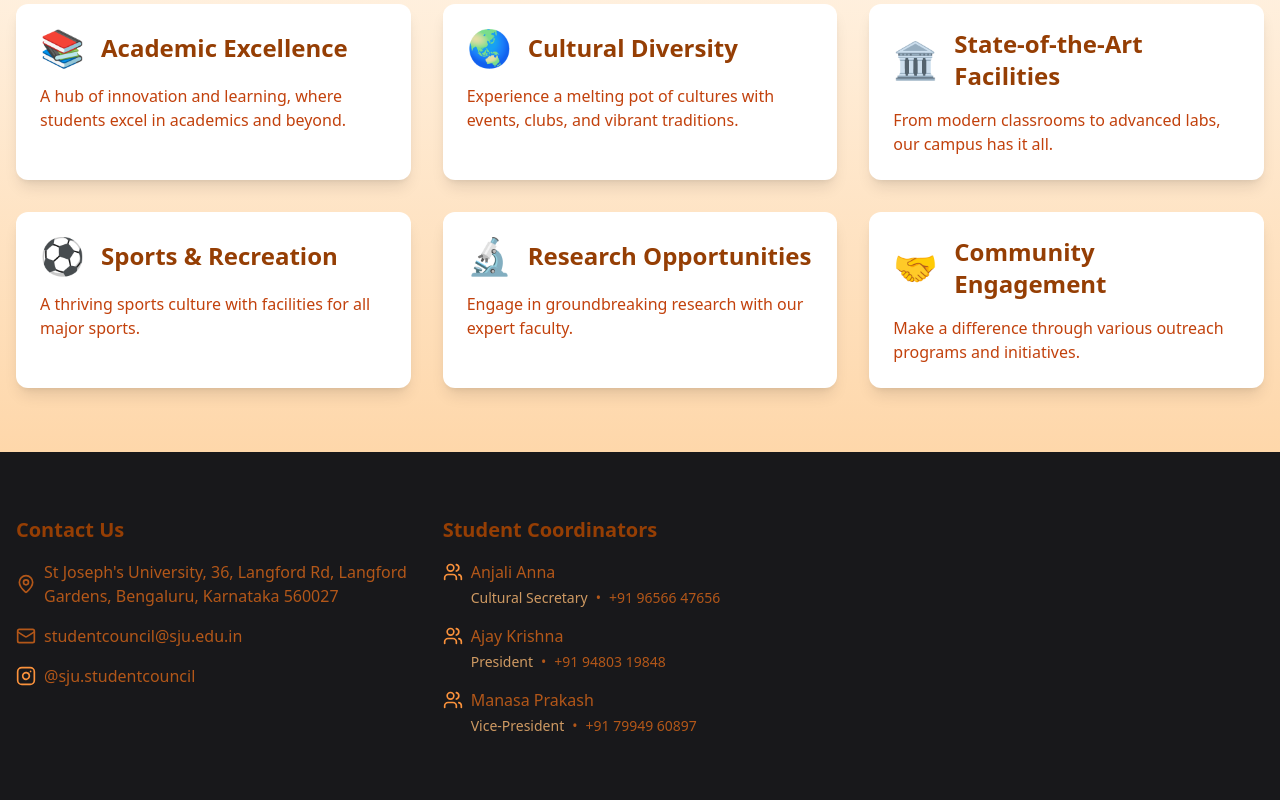
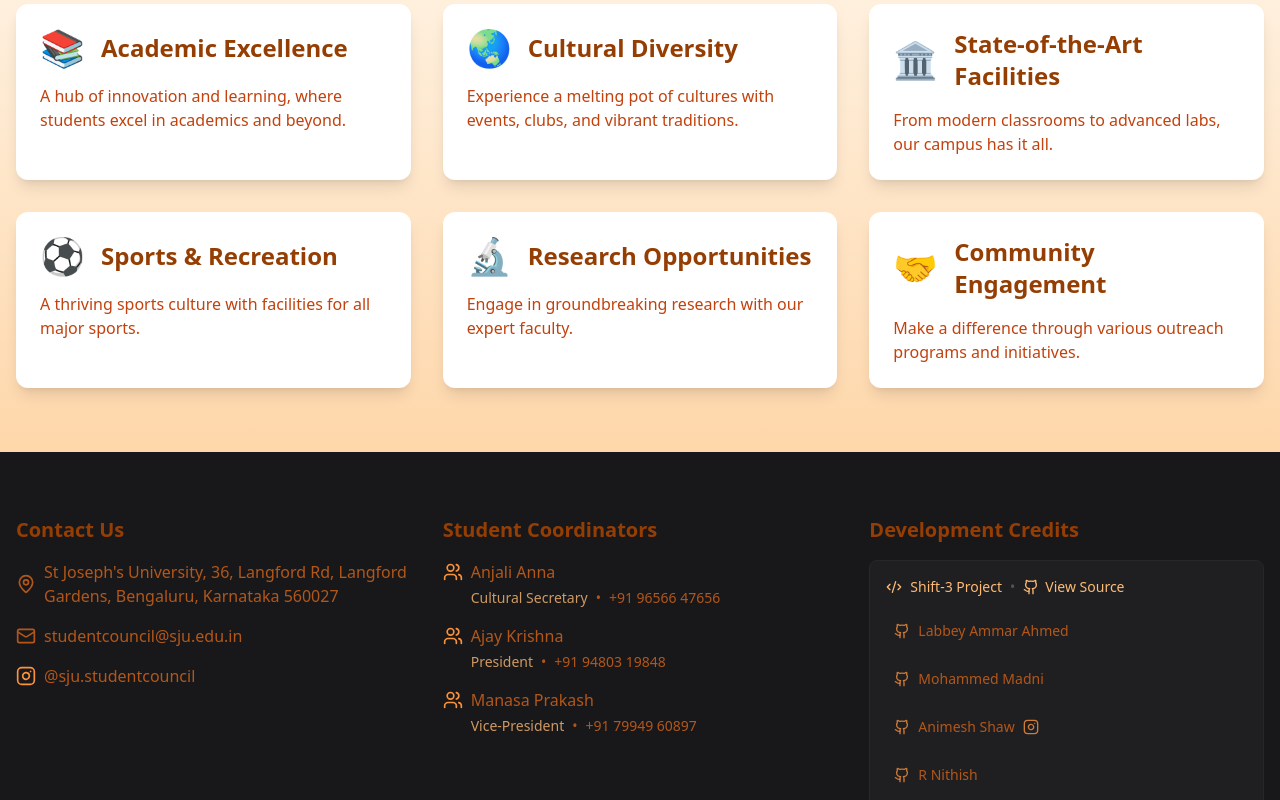
Before and after one commit to ammar-codeable/visages, a React (Vite) app: page / in a window 1280 px wide. Shown: the part 2000-2800 px from the top of the page. Built offline with nearby package versions, Linux system fonts and the light colour scheme.

Commit message:
feat: enhance Footer component with development credits and additional links

```diff
--- a/src/components/Footer.tsx
+++ b/src/components/Footer.tsx
@@ -1,4 +1,4 @@
-import { Mail, MapPin, Users, Instagram } from "lucide-react";
+import { Code2, Github, Instagram, Mail, MapPin, Users } from "lucide-react";
 import { motion } from "motion/react";
 
 const Footer = () => {
@@ -15,23 +15,32 @@ const Footer = () => {
               Contact Us
             </h3>
             <div className="flex flex-col gap-4 text-secondary">
-              <div className="flex items-center gap-2">
+              <a
+                href="https://maps.google.com/?q=St+Joseph's+University+Bangalore"
+                target="_blank"
+                rel="noopener noreferrer"
+                className="flex items-center gap-2 transition-colors hover:text-orange-300"
+              >
                 <MapPin className="h-5 w-5 shrink-0" />
                 <span>
-                  St Joseph's University, 36, Langford Rd, Langford Gardens, Bengaluru, Karnataka 560027
+                  St Joseph's University, 36, Langford Rd, Langford Gardens,
+                  Bengaluru, Karnataka 560027
                 </span>
-              </div>
-              <div className="flex items-center gap-2">
+              </a>
+              <a
+                href="mailto:studentcouncil@sju.edu.in"
+                className="flex items-center gap-2 transition-colors hover:text-orange-300"
+              >
                 <Mail className="h-5 w-5 shrink-0" />
                 <span>studentcouncil@sju.edu.in</span>
-              </div>
+              </a>
               <div className="flex items-center gap-2">
                 <Instagram className="h-5 w-5 shrink-0 text-orange-400" />
                 <a
                   href="https://www.instagram.com/sju.studentcouncil/"
                   target="_blank"
                   rel="noopener noreferrer"
-                  className="hover:text-orange-300 transition-colors"
+                  className="transition-colors hover:text-orange-300"
                 >
                   @sju.studentcouncil
                 </a>
@@ -105,6 +114,98 @@ const Footer = () => {
               </div>
             </div>
           </motion.div>
+
+          <motion.div
+            initial={{ opacity: 0, y: 20 }}
+            whileInView={{ opacity: 1, y: 0 }}
+            viewport={{ once: true }}
+            transition={{ delay: 0.4 }}
+          >
+            <h3 className="mb-4 text-xl font-semibold text-primary">
+              Development Credits
+            </h3>
+            <div className="flex flex-col gap-4 text-secondary">
+              <div className="rounded-lg border border-zinc-800 bg-zinc-800/50 p-4">
+                <div className="flex items-center gap-2 text-sm text-orange-300">
+                  <Code2 className="h-4 w-4" />
+                  <span className="font-medium">Shift-3 Project</span>
+                  <span className="text-zinc-600">•</span>
+                  <a
+                    href="https://github.com/shift-3/visages"
+                    target="_blank"
+                    rel="noopener noreferrer"
+                    className="flex items-center gap-1.5 transition-colors hover:text-orange-200"
+                  >
+                    <Github className="h-4 w-4" />
+                    View Source
+                  </a>
+                </div>
+
+                <div className="mt-4 grid gap-3 text-sm">
+                  <a
+                    href="https://github.com/labbeyammar"
+                    target="_blank"
+                    rel="noopener noreferrer"
+                    className="flex items-center gap-2 rounded-md p-2 transition-all hover:bg-zinc-700"
+                  >
+                    <Github className="h-4 w-4 text-orange-400/80" />
+                    <span>Labbey Ammar Ahmed</span>
+                  </a>
+
+                  <a
+                    href="https://github.com/mohammedmadni"
+                    target="_blank"
+                    rel="noopener noreferrer"
+                    className="flex items-center gap-2 rounded-md p-2 transition-all hover:bg-zinc-700"
+                  >
+                    <Github className="h-4 w-4 text-orange-400/80" />
+                    <span>Mohammed Madni</span>
+                  </a>
+
+                  <div className="flex items-center gap-2 rounded-md p-2 transition-all hover:bg-zinc-700">
+                    <Github className="h-4 w-4 text-orange-400/80" />
+                    <a
+                      href="https://github.com/animeshshaw96"
+                      target="_blank"
+                      rel="noopener noreferrer"
+                      className="transition-colors hover:text-orange-300"
+                    >
+                      Animesh Shaw
+                    </a>
+                    <a
+                      href="https://instagram.com/animesh.shaw96"
+                      target="_blank"
+                      rel="noopener noreferrer"
+                      className="text-orange-400/80 transition-colors hover:text-orange-300"
+                    >
+                      <Instagram className="h-4 w-4" />
+                    </a>
+                  </div>
+
+                  <a
+                    href="https://github.com/nithish-r"
+                    target="_blank"
+                    rel="noopener noreferrer"
+                    className="flex items-center gap-2 rounded-md p-2 transition-all hover:bg-zinc-700"
+                  >
+                    <Github className="h-4 w-4 text-orange-400/80" />
+                    <span>R Nithish</span>
+                  </a>
+                </div>
+              </div>
+            </div>
+          </motion.div>
+        </div>
+      </div>
+
+      {/* Copyright section */}
+      <div className="border-t border-zinc-800">
+        <div className="container mx-auto px-4 py-6">
+          <p className="text-center text-sm text-zinc-500">
+            © {new Date().getFullYear()} St Joseph's University. All rights reserved.
+            <span className="mx-2">|</span>
+            Made with ❤️ for Visages
+          </p>
         </div>
       </div>
     </footer>
```
